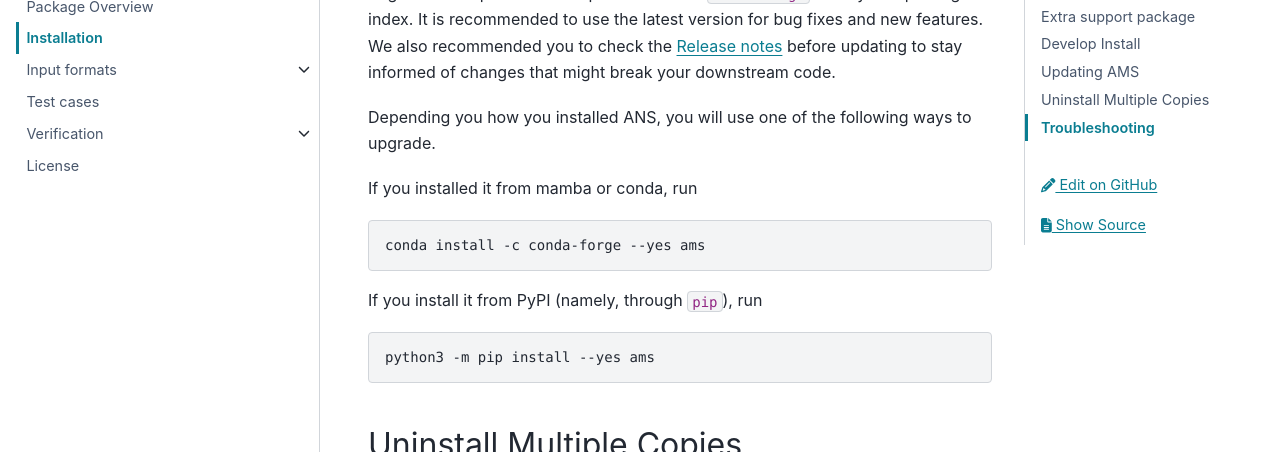
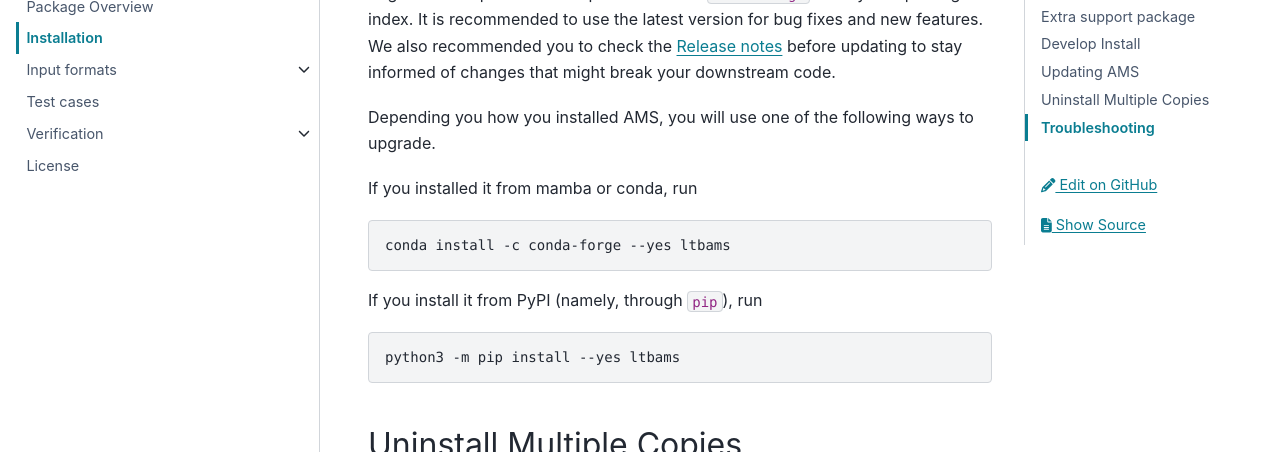
Before and after one commit to CURENT/ams, a Sphinx documentation site: the page built from docs/source/getting_started/install.rst, in a window 1280 px wide and 900 px high, scrolled down 4202 px. Shown: the part 153-605 px from the top of the window. Built offline with Sphinx 7.4.7 and the PyData theme 0.15.4, drawn with Linux system fonts in a browser that asks for light colours; pages that are not in the unit, such as notebooks, are missing from menus; some of the changed text lies outside the part shown.

Commit message:
Update install doc

```diff
--- a/docs/source/getting_started/install.rst
+++ b/docs/source/getting_started/install.rst
@@ -82,13 +82,13 @@
 
 .. code:: bash
 
-    pip install ams[dev]
+    pip install ltbams[dev]
 
 To install all extra packages, do:
 
 .. code:: bash
 
-    pip install ams[all]
+    pip install ltbams[all]
 
 One can also inspect the ``requirements-extra.txt`` to identify the packages
 for manual installation.
@@ -110,7 +110,7 @@
 
 .. code:: bash
 
-    git clone https://github.com/jinningwang/ams
+    git clone https://github.com/CURENT/ams
 
 .. note::
 
@@ -118,7 +118,7 @@
     update the source code and perform version control.
 
 Alternatively, you can download the AMS source code from
-https://github.com/jinningwang/ams and extract all files to the path of your
+https://github.com/CURENT/ams and extract all files to the path of your
 choice. Although works, this method is discouraged because tracking changes and
 pushing back code edits will require significant manual efforts.
 
@@ -191,19 +191,19 @@
 We also recommended you to check the :ref:`ReleaseNotes` before updating to stay informed
 of changes that might break your downstream code.
 
-Depending you how you installed ANS, you will use one of the following ways to upgrade.
+Depending you how you installed AMS, you will use one of the following ways to upgrade.
 
 If you installed it from mamba or conda, run
 
 .. code:: bash
 
-    conda install -c conda-forge --yes ams
+    conda install -c conda-forge --yes ltbams
 
 If you install it from PyPI (namely, through ``pip``), run
 
 .. code:: bash
 
-    python3 -m pip install --yes ams
+    python3 -m pip install --yes ltbams
 
 
 Uninstall Multiple Copies
```
